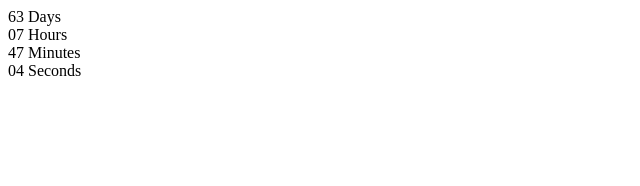
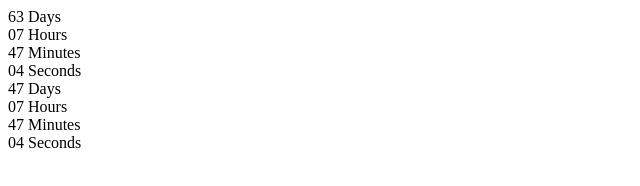
Before and after one commit to VolodymyrKoch/goit-js-hw-11-timer, a plain HTML site: page index.html in a window 1280 px wide. Shown: the whole page, without its empty margins (0-640 px from the left). Drawn offline with Linux system fonts and the light colour scheme.

Commit message:
виправив на два лічильника

```diff
--- a/index.html
+++ b/index.html
@@ -31,6 +31,28 @@
       </div>
     </div>
 
+    <div class="timer" id="timer-2">
+      <div class="field">
+        <span class="value" data-value="days">11</span>
+        <span class="label">Days</span>
+      </div>
+
+      <div class="field">
+        <span class="value" data-value="hours">11</span>
+        <span class="label">Hours</span>
+      </div>
+
+      <div class="field">
+        <span class="value" data-value="mins">11</span>
+        <span class="label">Minutes</span>
+      </div>
+
+      <div class="field">
+        <span class="value" data-value="secs">11</span>
+        <span class="label">Seconds</span>
+      </div>
+    </div>
+
 
     <script src="./js/task3.js" type="module"></script>
      </body>
--- a/js/task3.js
+++ b/js/task3.js
@@ -1,13 +1,9 @@
-const dayRef = document.querySelector('[data-value= "days"]');
-const hoursRef = document.querySelector('[data-value="hours"]');
-const minsRef = document.querySelector('[data-value="mins"]');
-const secsRef = document.querySelector('[data-value="secs"]');
-const timer = document.querySelector("#timer-1");
 
 class CountdownTimer {
   constructor({ selector, targetDate }) {
-    this.selector = selector;
+    this.selector = document.querySelector(selector);
     this.targetDate = targetDate;
+
   }
 
   timer = setInterval(() => {
@@ -22,13 +18,14 @@ class CountdownTimer {
     const hours = this.pad(Math.floor((time % (1000 * 60 * 60 * 24)) / (1000 * 60 * 60)));
     const mins = this.pad(Math.floor((time % (1000 * 60 * 60)) / (1000 * 60)));
     const secs = this.pad(Math.floor((time % (1000 * 60)) / 1000));
-    dayRef.textContent = days;
-    hoursRef.textContent = hours;
-    minsRef.textContent = mins;
-    secsRef.textContent = secs;
+
+    this.selector.querySelector('[data-value="days"]').textContent=days;
+    this.selector.querySelector('[data-value="hours"]').textContent=hours;
+    this.selector.querySelector('[data-value="mins"]').textContent=mins;
+    this.selector.querySelector('[data-value="secs"]').textContent=secs;
   }
 
-  pad(value) {
+   pad(value) {
     return String(value).padStart(2, "0");
   }
 }
@@ -36,3 +33,8 @@ new CountdownTimer({
   selector: "#timer-1",
   targetDate: new Date("Jan 01, 2021"),
 });
+
+new CountdownTimer({
+  selector: "#timer-2",
+  targetDate: new Date("Dec 16, 2020"),
+});
```
